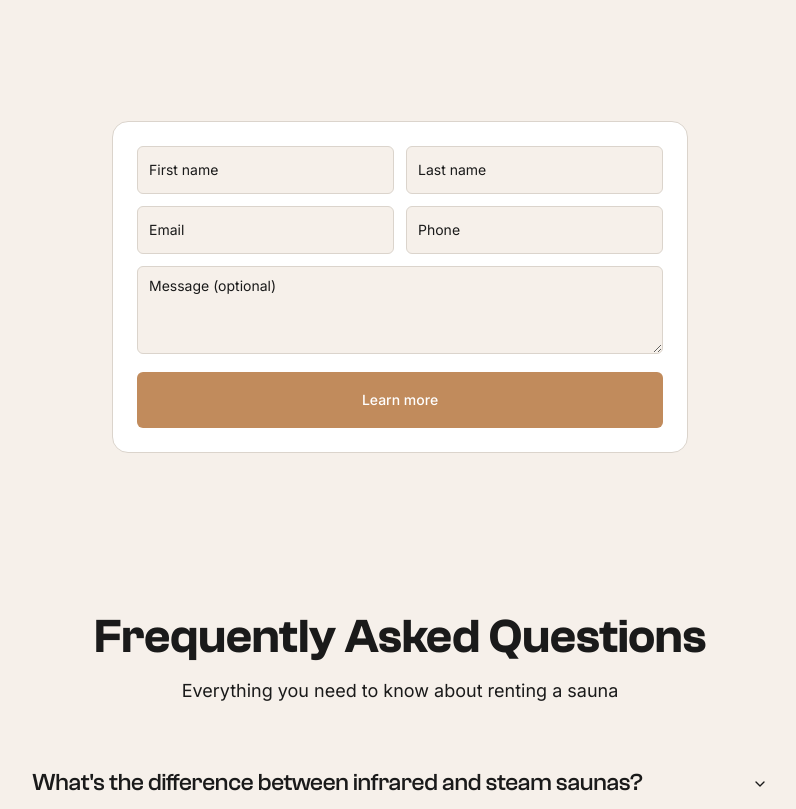
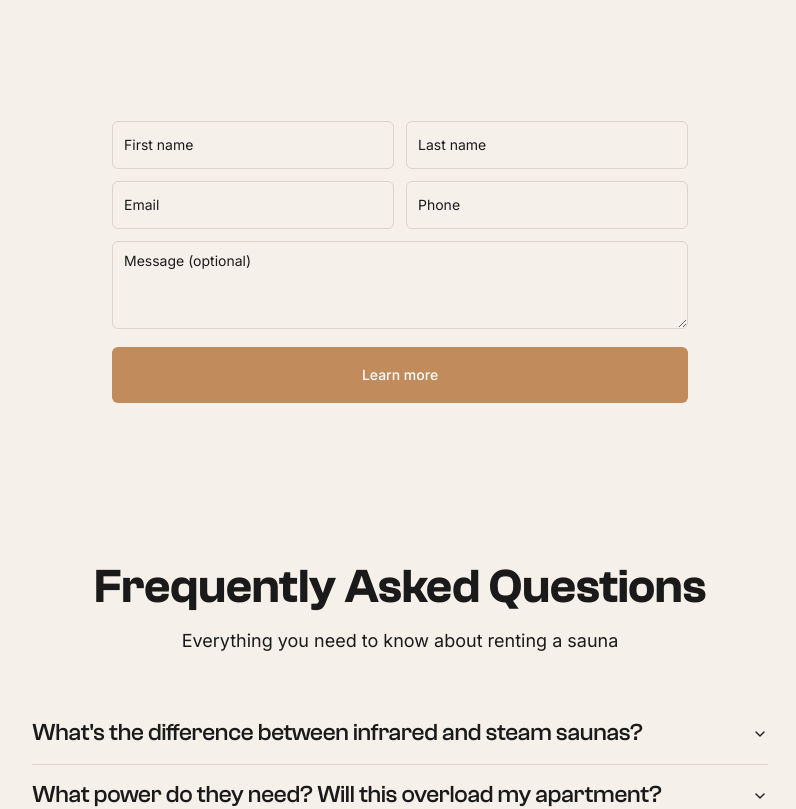
Before and after one commit to aryzach/aryzach.github.io, a React (Vite) app: page /reserve-traditional-landing in a window 1280 px wide. Shown: the part 2380-3189 px from the top of the page, without its empty margins (240-1036 px from the left). Built offline with nearby package versions, Linux system fonts and the light colour scheme.

Commit message:
Changes
Co-authored-by: aryzach <30701475+aryzach@users.noreply.github.com>

```diff
--- a/src/components/lead/ContactLeadForm.tsx
+++ b/src/components/lead/ContactLeadForm.tsx
@@ -70,13 +70,8 @@ const ContactLeadForm = ({
 
   return (
     <>
-      <div
-        className={`w-full max-w-xl mx-auto text-left ${
-          overlay
-            ? ""
-            : "rounded-2xl border border-border bg-card p-5 md:p-6"
-        } ${className}`}
-      >
+      <div className={`w-full max-w-xl mx-auto text-left ${className}`}>
+
         {title && (
           <h3 className="text-xl font-semibold text-foreground">{title}</h3>
         )}
```
